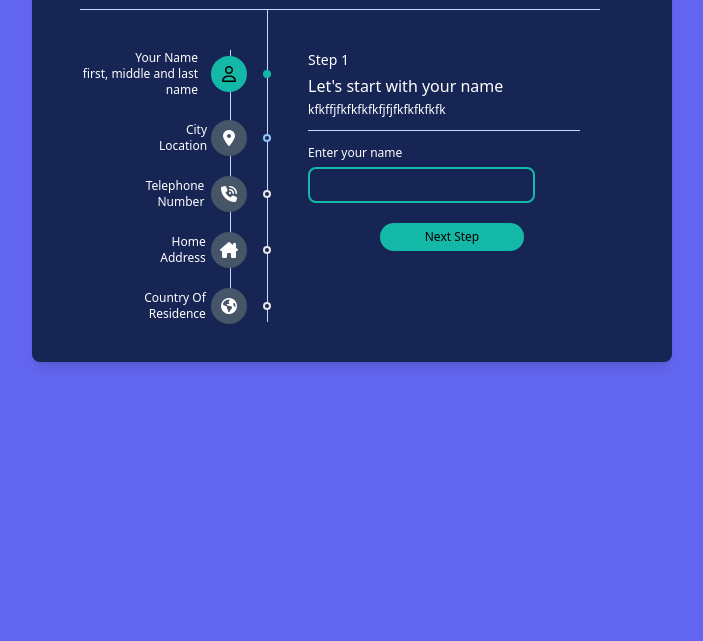
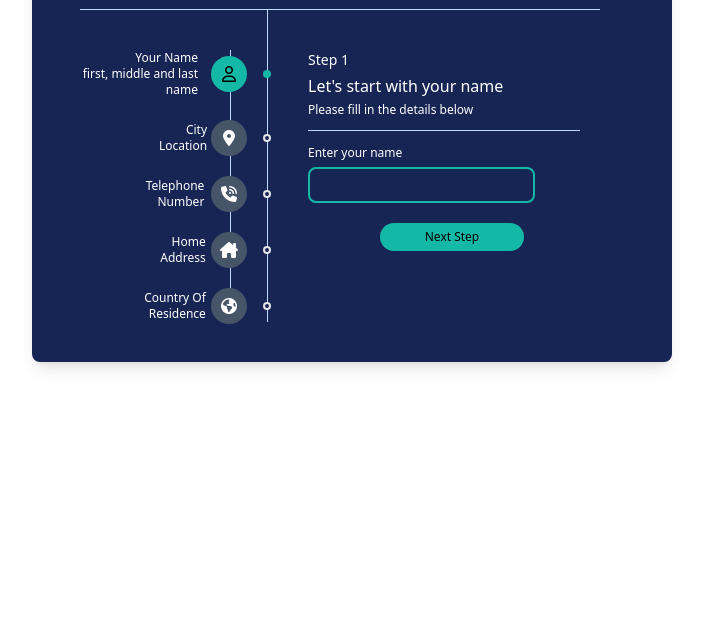
Before and after one commit to RayHub1/JECE-MULTILINKS-LIMITED-ASSIGNMENT, a website: page index.html in a window 1280 px wide. Shown: the part 159-800 px from the top of the page, without its empty margins (288-991 px from the left). Drawn offline with Linux system fonts and the light colour scheme.

Commit message:
last commit

```diff
--- a/index.html
+++ b/index.html
@@ -10,7 +10,7 @@
     <script src="https://kit.fontawesome.com/e5be04cff8.js" crossorigin="anonymous"></script>
 </head>
 
-<body class="lg:bg-indigo-500 md:bg-yellow-900 sm:bg-teal-800">
+<body>
     <div class="lg:container lg:mx-auto lg:bg-blue-950 lg:rounded-lg lg:w-1/2 lg:mt-10 lg:py-10 lg:shadow-lg
         container mx-auto bg-blue-950 rounded-lg w-5/6 mt-10 py-5 px-2
         md:container md:mx-auto md:bg-blue-950 md:rounded-lg  md:mt-10 md:py-10 md:shadow-lg md:w-2/5 ">
@@ -55,8 +55,7 @@
                             ">
                             <i class="fa-solid fa-location-dot"></i>
                         </div>
-                        <div
-                            class="lg:border-2 lg:border-blue-300 lg:bg-blue-950 lg:rounded-full lg:w-2 lg:h-2 lg:absolute lg:-right-1">
+                        <div class="lg:border-2 lg:bg-blue-950 lg:rounded-full lg:w-2 lg:h-2 lg:absolute lg:-right-1">
                         </div>
                     </div>
                     <div
@@ -111,7 +110,7 @@
                 <div class="lg:border-b lg:border-blue-200 lg:mb-2 border-b border-blue-200 mb-0">
                     <h1 class="text-sm">Step 1</h1>
                     <h1 class="lg:mt-1 lg:text-base text-xs">Let's start with your name</h1>
-                    <p class="lg:mt-1 lg:mb-3 lg:text-xs text-xs">kfkffjfkfkfkfkfjfjfkfkfkfkfk</p>
+                    <p class="lg:mt-1 lg:mb-3 lg:text-xs text-xs">Please fill in the details below</p>
                 </div>
                 <div class=" ">
                     <label for="" class="text-xs">Enter your name</label>
```
Also changed, not shown: 1 other file.
